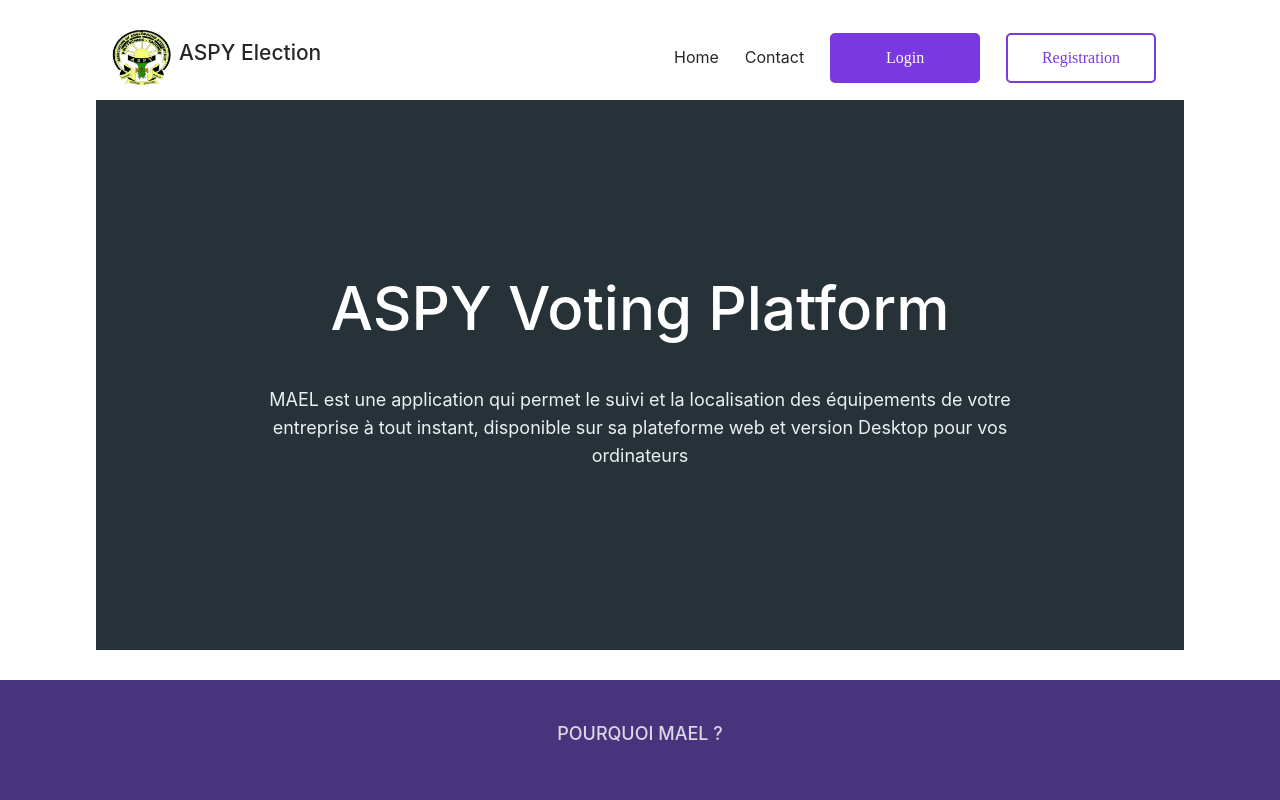
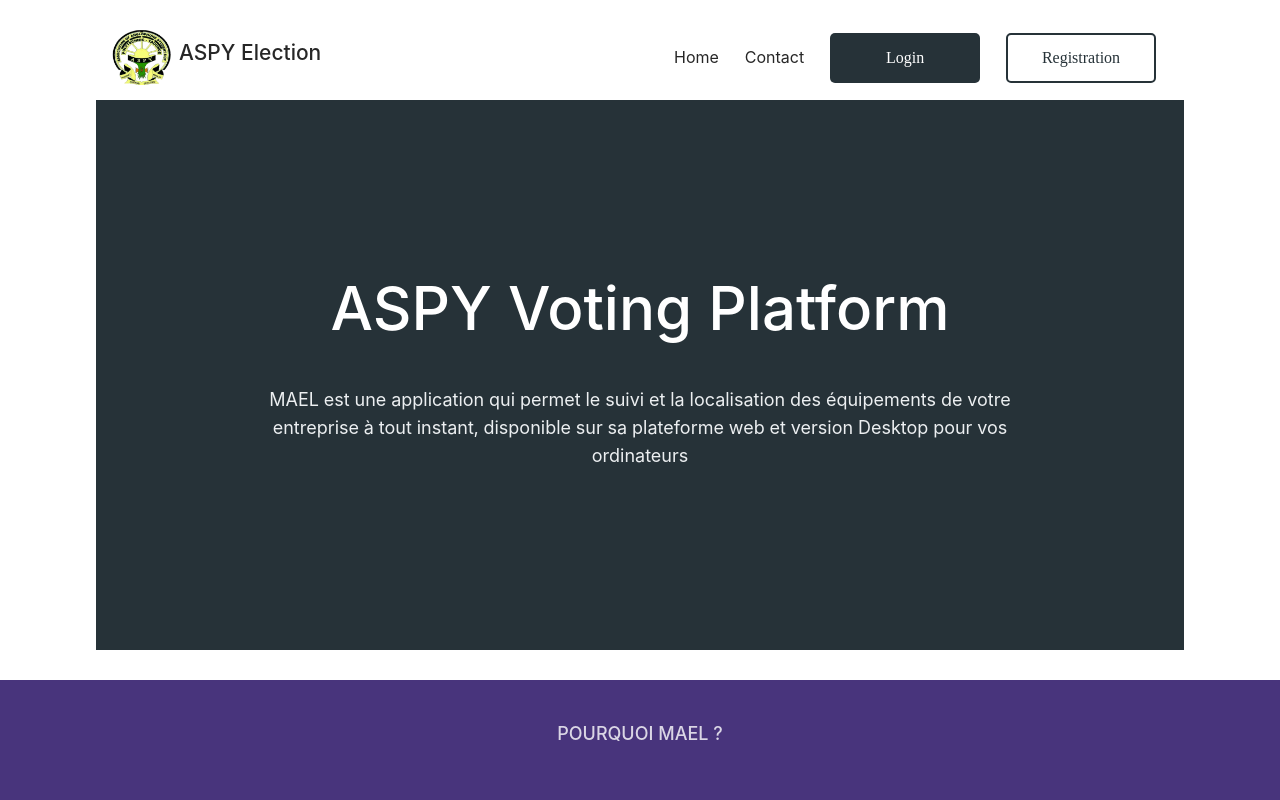
Before and after one commit to Franklin-Duval/aspy-election, a Next.js app: page / in a window 1280 px wide. Shown: the top 800 px of the page. Built offline with nearby package versions, Linux system fonts and the light colour scheme.

Commit message:
feat: update color of Button

```diff
--- a/src/modules/homePage/styles/Button.ts
+++ b/src/modules/homePage/styles/Button.ts
@@ -9,17 +9,17 @@ export const Button = styled.button`
   padding: 10px;
   cursor: pointer;
   border-radius: 5px;
-  background-color: #7a39e0;
+  background-color: #263238;
   border-color: transparent;
   &:hover {
     background-color: white;
-    color: #7a39e0;
-    border: 2px solid #7a39e0;
+    color: #263238;
+    border: 2px solid #263238;
   }
 `;
 
 export const ButtonOutline = styled.button`
-  color: #7a39e0;
+  color: #263238;
   font-size: 16px;
   height: 50px;
   font-family: 'Montserrat';
@@ -28,9 +28,9 @@ export const ButtonOutline = styled.button`
   cursor: pointer;
   border-radius: 5px;
   background-color: white;
-  border: 2px solid #7a39e0;
+  border: 2px solid #263238;
   &:hover {
-    background-color: #7a39e0;
+    background-color: #263238;
     color: white;
   }
 `;
```
